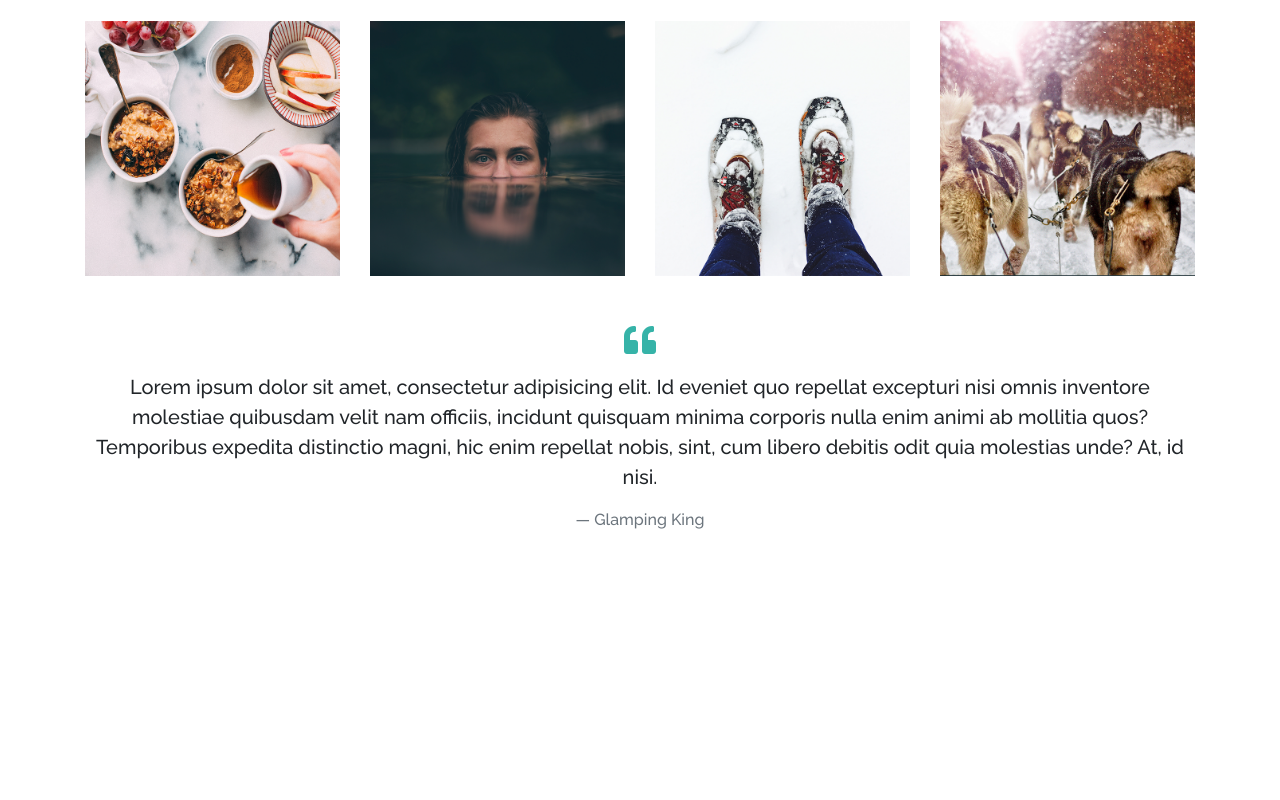
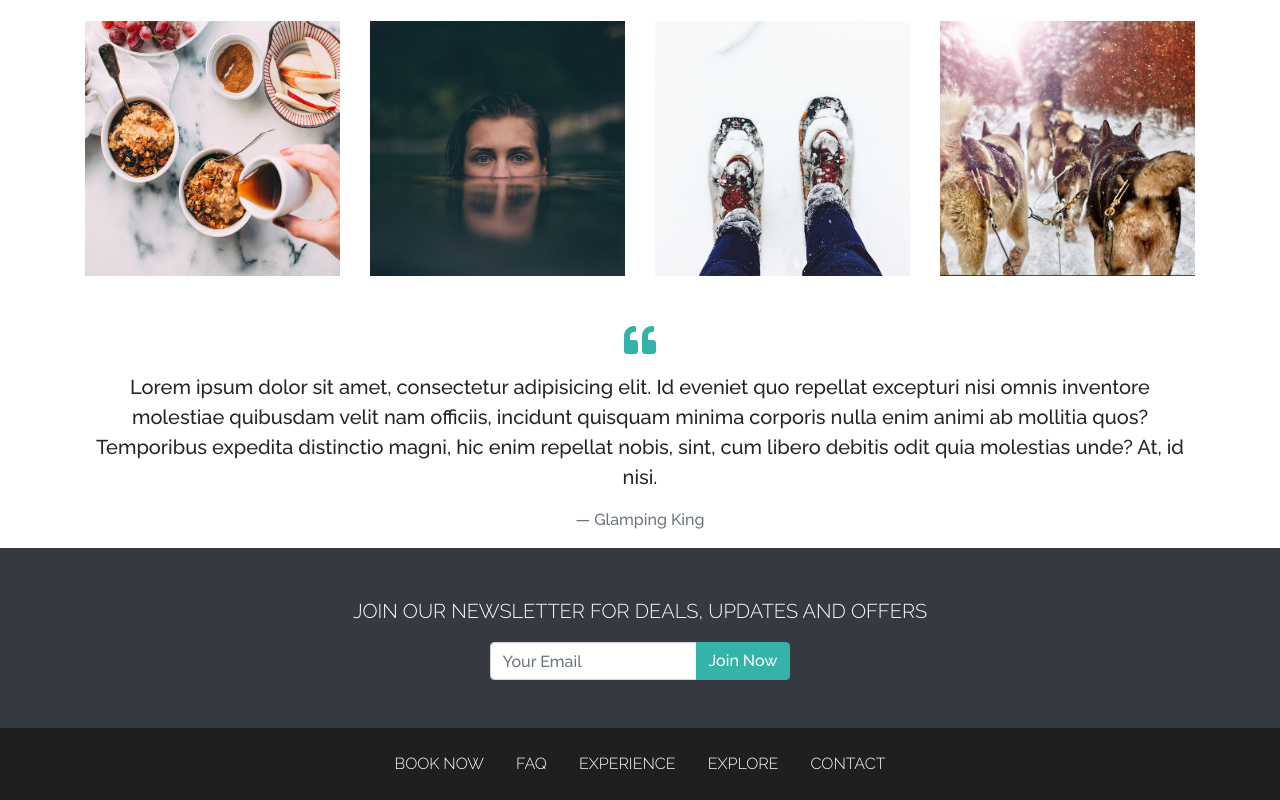
Before and after one commit to c0ff33-b34n/Aurora-Grove, a website: page index.html in a window 1280 px wide. Shown: the part 3203-4003 px from the top of the page. Before the commit the page ends 3751 px from the top, so only its background shows below. Drawn offline with nearby package versions, Linux system fonts and the light colour scheme.

Commit message:
Add footer and contact form

```diff
--- a/index.html
+++ b/index.html
@@ -207,7 +207,43 @@
         </div>
     </section>
 
+    <section class="bg-dark">
+        <div class="container text-white text-center py-5">
+            <p class="lead">JOIN OUR NEWSLETTER FOR DEALS, UPDATES AND OFFERS</p>
+            <div class="row justify-content-center">
+                <div class="col-10 col-sm-8 col-md-6 col-lg-4">
+                    <form action="" class="form-inline justify-content-center">
+                        <div class="input-group">
+                            <input type="text" class="form-control" placeholder="Your Email" id="">
+                            <div class="input-group-append">
+                                <button class="btn btn-primary">Join Now</button>
+                            </div>
+                        </div>
+                    </form>
+                </div>
+            </div>
+        </div>
+    </section>
 
+    <section id="footer" class="bg-secondary p-3">
+        <ul class="nav text-center justify-content-center flex-column flex-sm-row">
+            <li class="nav-item">
+                <a href="#" class="nav-link text-white">BOOK NOW</a>
+            </li>
+            <li class="nav-item">
+                <a href="#" class="nav-link text-white">FAQ</a>
+            </li>
+            <li class="nav-item">
+                <a href="#" class="nav-link text-white">EXPERIENCE</a>
+            </li>
+            <li class="nav-item">
+                <a href="#" class="nav-link text-white">EXPLORE</a>
+            </li>
+            <li class="nav-item">
+                <a href="#" class="nav-link text-white">CONTACT</a>
+            </li>
+        </ul>
+    </section>
 
     <script src="https://code.jquery.com/jquery-3.3.1.slim.min.js" integrity="sha384-q8i/X+965DzO0rT7abK41JStQIAqVgRVzpbzo5smXKp4YfRvH+8abtTE1Pi6jizo"
         crossorigin="anonymous"></script>
--- a/scss/custom.scss
+++ b/scss/custom.scss
@@ -66,6 +66,10 @@ body {
     }
 }
 
+#footer {
+    font-weight: 300;
+}
+
 
 @media(max-width: 768px) {
     .navbar {
--- a/scss/custom_bootstrap.scss
+++ b/scss/custom_bootstrap.scss
@@ -1,6 +1,7 @@
 // override default colors
 $theme-colors: (
-    "primary": #36b3a8
+    "primary": #36b3a8,
+    "secondary": #1f1f1f
 );
 
 @import "../node_modules/bootstrap/scss/bootstrap"
```
Also changed, not shown: css/style.css.
